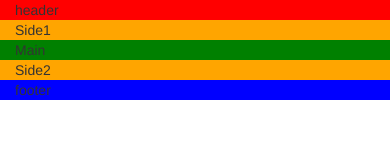
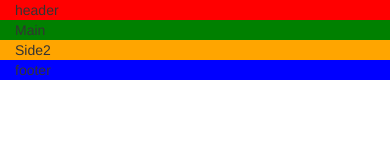
Before and after one commit to th1209/twitter_bootstrap_study, a plain HTML site: page index.html in a window 390 px wide. Drawn offline with nearby package versions, Linux system fonts and the light colour scheme.

Commit message:
ブラウザのサイズに応じて、要素の相対サイズや非表示設定を行うようにした

```diff
--- a/index.html
+++ b/index.html
@@ -17,9 +17,16 @@
         <!--Gridシステム。横の数字が合計12になるようにレイアウトする。-->
         <!--Gridシステムを使うには、rowクラスで囲む。-->
         <div class="row">
-            <div class="col-sm-3" style="background:orange;">Side1</div>
-            <div class="col-sm-6" style="background:green;">Main</div>
-            <div class="col-sm-3" style="background:orange;">Side2</div>
+            <!--
+            以下のsmやxsといった表記は、ブラウザの相対的なサイズを表している。
+            以下の設定であれば、smサイズのブラウザでは3:6:3表示、
+            xsサイズのブラウザでは、非表示、6:6表示となる。
+            詳細は、以下URLの'Grid Options'の項目を参照すること。
+            http://getbootstrap.com/css/
+            -->
+            <div class="col-sm-3 hidden-xs" style="background:orange;">Side1</div>
+            <div class="col-sm-6 cos-xs-6" style="background:green;">Main</div>
+            <div class="col-sm-3 cos-xs-6" style="background:orange;">Side2</div>
         </div>
     </div>
 
```
